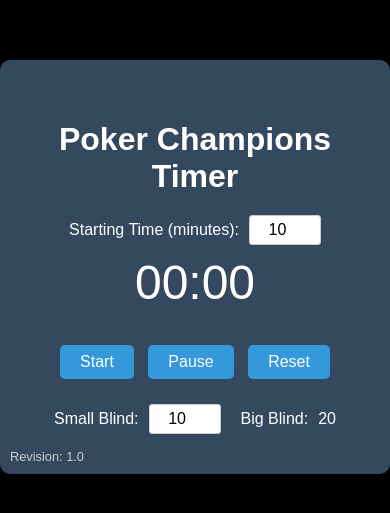
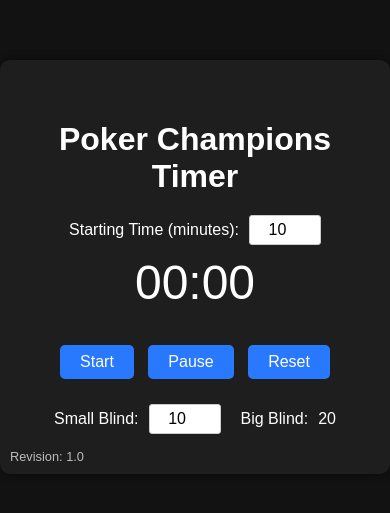
Before and after one commit to RayBird27/PokerTimer, a plain HTML site: page index.html in a window 390 px wide. Shown: the part 155-668 px from the top of the page. Drawn offline with Linux system fonts and the light colour scheme.

Commit message:
dark mode like iphone

```diff
--- a/styles.css
+++ b/styles.css
@@ -5,19 +5,19 @@ body {
     align-items: center;
     height: 100vh;
     margin: 0;
-    background-color: black;
+    background-color: #121212; /* Dark background color */
 }
 
 .timer-container {
     text-align: center;
-    background-color: #34495e;
+    background-color: #1E1E1E; /* Dark gray background */
     padding: 40px;
     border-radius: 10px;
     box-shadow: 0 0 10px rgba(0, 0, 0, 0.5);
     width: 450px;
     max-width: 100%;
     margin: 0 auto;
-    position: relative; /* Added for positioning the revision number */
+    position: relative;
 }
 
 .timer-title {
@@ -37,7 +37,7 @@ body {
     bottom: 10px;
     left: 10px;
     font-size: 0.8rem;
-    color: #ccc;
+    color: #bbb; /* Light gray color */
 }
 
 .dark-text {
@@ -52,7 +52,7 @@ body {
     font-size: 1rem;
     padding: 8px 20px;
     margin: 5px;
-    background-color: #3498db;
+    background-color: #2979FF; /* Blue color */
     color: #ffffff;
     border: none;
     border-radius: 5px;
@@ -61,7 +61,7 @@ body {
 }
 
 .control-button:hover {
-    background-color: #2980b9;
+    background-color: #2962FF; /* Darker blue on hover */
 }
 
 .blind-controls {
```
